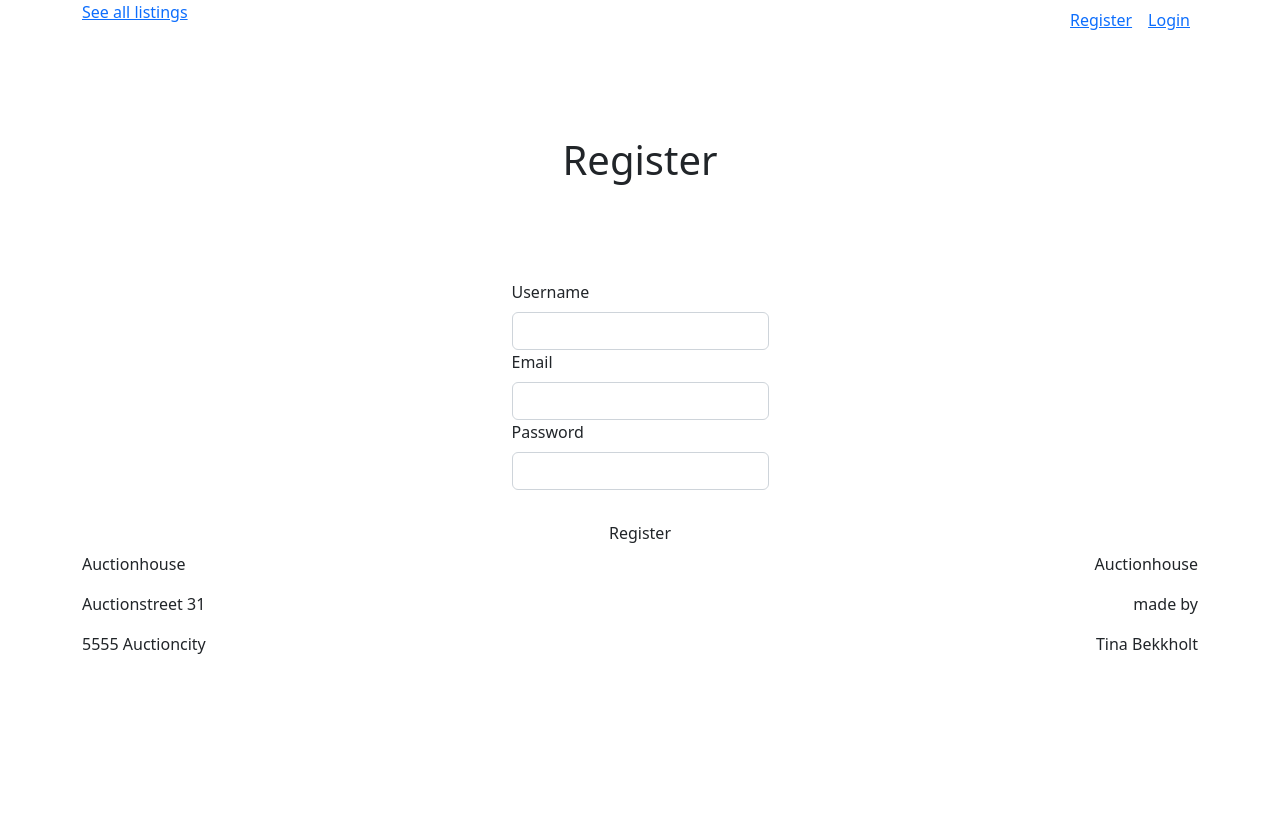
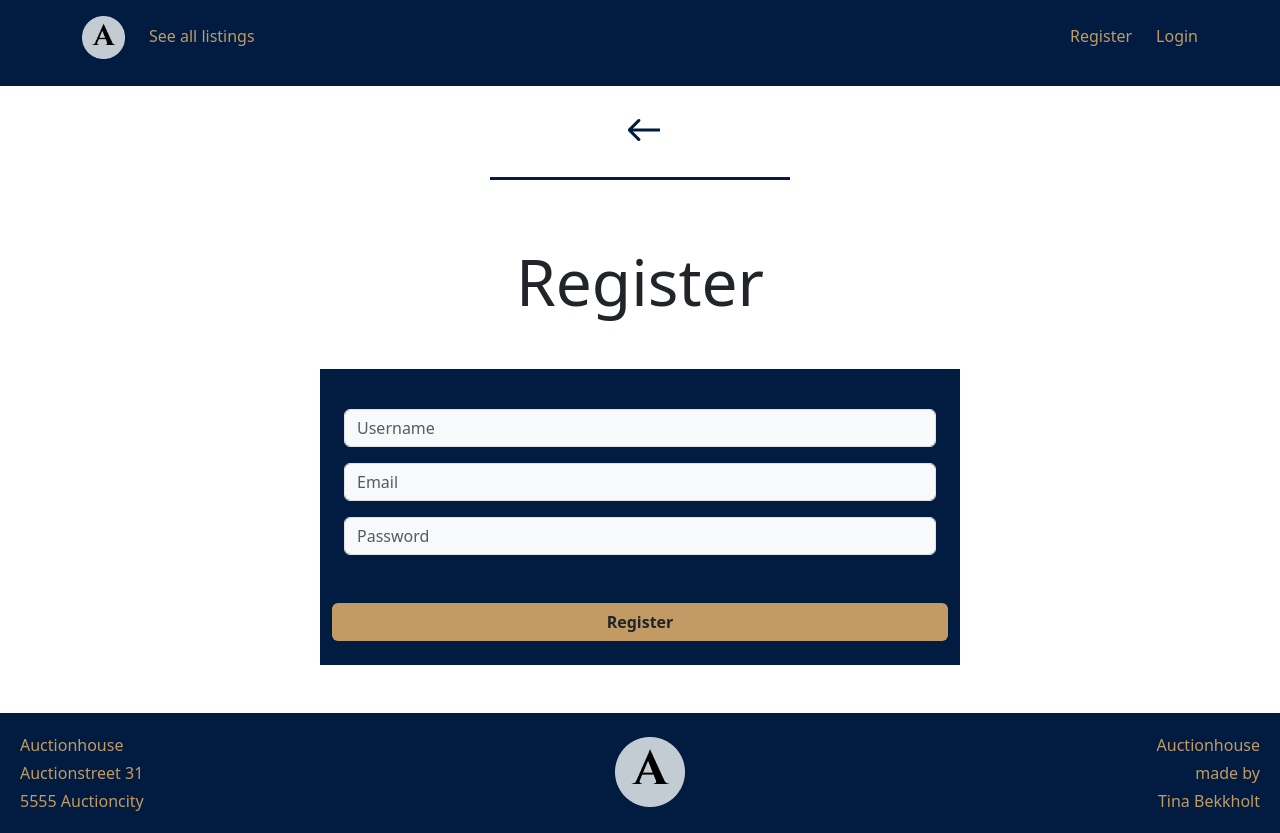
Before and after one commit to Bekkholt/semester-project-2, a website: page src/register.html in a window 1280 px wide. Before the commit the page ends 800 px from the top, so only its background shows below. Drawn offline with nearby package versions, Linux system fonts and the light colour scheme; files that its build step writes are made by us from their sources; a web font is replaced by a local one.

Commit message:
registerstyling done

```diff
--- a/src/register.html
+++ b/src/register.html
@@ -3,71 +3,121 @@
   <head>
     <meta charset="UTF-8" />
     <meta name="viewport" content="width=device-width, initial-scale=1.0" />
+    <link rel="stylesheet" href="/dist/css/main.css" />
+    <link rel="preconnect" href="https://fonts.googleapis.com" />
+    <link rel="preconnect" href="https://fonts.gstatic.com" crossorigin />
     <link
-      href="https://cdn.jsdelivr.net/npm/bootstrap@5.2.3/dist/css/bootstrap.min.css"
+      href="https://fonts.googleapis.com/css2?family=Andada+Pro:ital,wght@0,400;0,600;1,400&family=Cinzel&family=Josefin+Sans:ital,wght@0,100;0,300;1,100&display=swap"
       rel="stylesheet"
-      integrity="sha384-rbsA2VBKQhggwzxH7pPCaAqO46MgnOM80zW1RWuH61DGLwZJEdK2Kadq2F9CUG65"
-      crossorigin="anonymous"
     />
     <script
       src="https://cdn.jsdelivr.net/npm/bootstrap@5.2.3/dist/js/bootstrap.bundle.min.js"
       integrity="sha384-kenU1KFdBIe4zVF0s0G1M5b4hcpxyD9F7jL+jjXkk+Q2h455rYXK/7HAuoJl+0I4"
       crossorigin="anonymous"
     ></script>
-    <title>Auctionhouse - Register</title>
+    <title>Auctionhouse</title>
   </head>
   <body>
     <header>
-      <nav>
+      <nav class="bg-primary w-100">
         <ul class="container d-flex justify-content-between">
-          <div>
+          <div class="d-flex justify-content-start">
+            <a href="/">
+              <img src="/images/Logoauctionhouse_logo.png" class="mt-3 h-50" />
+            </a>
             <a
-              class="d-flex justify-content-start"
+              class="text-secondary nav-link btn mt-4 m-4 small-font"
               href="/src/all_listings.html"
               >See all listings</a
             >
           </div>
           <div class="d-flex justify-content-end">
-            <a class="m-2">Register</a>
-            <a class="m-2" href="/">Login</a>
+            <a
+              class="text-secondary nav-link btn mt-4 m-4 small-font active"
+              href="/src/register.html"
+              >Register</a
+            >
+            <a class="text-secondary nav-link btn mt-4 small-font" href="/"
+              >Login</a
+            >
           </div>
         </ul>
       </nav>
     </header>
     <body>
       <main>
-        <h1 class="d-flex justify-content-center p-5 m-5">Register</h1>
-        <form class="container d-flex justify-content-center" action="/">
-          <div>
-            <label class="form-label">Username</label>
-            <input type="text" class="form-control" />
-            <label class="form-label">Email</label>
-            <input type="email" class="form-control" />
-            <label for="inputPassword" class="form-label">Password</label>
+        <div class="d-flex justify-content-center">
+          <a href="/">
+            <img src="/images/Arrow backarrow_back.png" class="m-3" />
+          </a>
+        </div>
+        <h1
+          class="d-flex justify-content-center m-5 big-font big-font display-3"
+        >
+          Register
+        </h1>
+        <form class="d-flex justify-content-center mb-5" action="/">
+          <div class="container bg-primary p-4 w-50">
+            <input
+              type="text"
+              class="form-control bg-light mt-3 small-font"
+              placeholder="Username"
+            />
+            <input
+              type="email"
+              class="form-control bg-light mt-3 small-font"
+              placeholder="Email"
+            />
             <input
               type="password"
-              class="form-control"
+              class="form-control bg-light mt-3 small-font"
+              placeholder="Password"
               minlength="8"
               id="inputPassword"
               required
             />
-            <div class="row mt-4">
-              <a href="/" type="submit" class="btn"> Register </a>
+            <div class="row mt-5 d-flex justify-content-center">
+              <a
+                href="/"
+                type="submit"
+                class="btn bg-secondary medium-font fw-semibold"
+              >
+                Register
+              </a>
             </div>
           </div>
         </form>
       </main>
     </body>
-    <footer class="container d-flex justify-content-between">
+    <footer class="d-flex justify-content-between bg-primary p-3">
       <div>
-        <address class="d-flex justify-content-start">Auctionhouse</address>
-        <address class="d-flex justify-content-start">Auctionstreet 31</address>
-        <address class="d-flex justify-content-start">5555 Auctioncity</address>
+        <address
+          class="d-flex justify-content-start text-secondary m-1 small-font"
+        >
+          Auctionhouse
+        </address>
+        <address
+          class="d-flex justify-content-start text-secondary m-1 small-font"
+        >
+          Auctionstreet 31
+        </address>
+        <address
+          class="d-flex justify-content-start text-secondary m-1 small-font"
+        >
+          5555 Auctioncity
+        </address>
       </div>
+      <img src="/images/Logoauctionhouse_logo.png" class="h-50 m-2" />
       <div>
-        <p class="d-flex justify-content-end">Auctionhouse</p>
-        <p class="d-flex justify-content-end">made by</p>
-        <p class="d-flex justify-content-end">Tina Bekkholt</p>
+        <p class="d-flex justify-content-end text-secondary m-1 small-font">
+          Auctionhouse
+        </p>
+        <p class="d-flex justify-content-end text-secondary m-1 small-font">
+          made by
+        </p>
+        <p class="d-flex justify-content-end text-secondary m-1 small-font">
+          Tina Bekkholt
+        </p>
       </div>
     </footer>
   </body>
```
